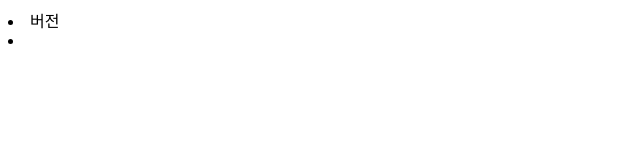
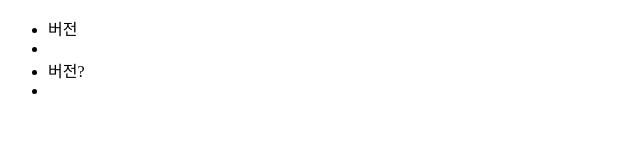
Before and after one commit to badakang/musim, a plain HTML site: page index.html in a window 1280 px wide. Shown: the whole page, without its empty margins (0-640 px from the left). Drawn offline with Linux system fonts and the light colour scheme.

Commit message:
ㄴㄴㄴㄴ

```diff
--- a/index.html
+++ b/index.html
@@ -5,7 +5,9 @@
     <title></title>
   </head>
   <body>
-<li>버전<li>
-
+    <ul>
+        <li>버전<li>
+        <li>버전?<li>
+    </ul>
   </body>
 </html>
```
